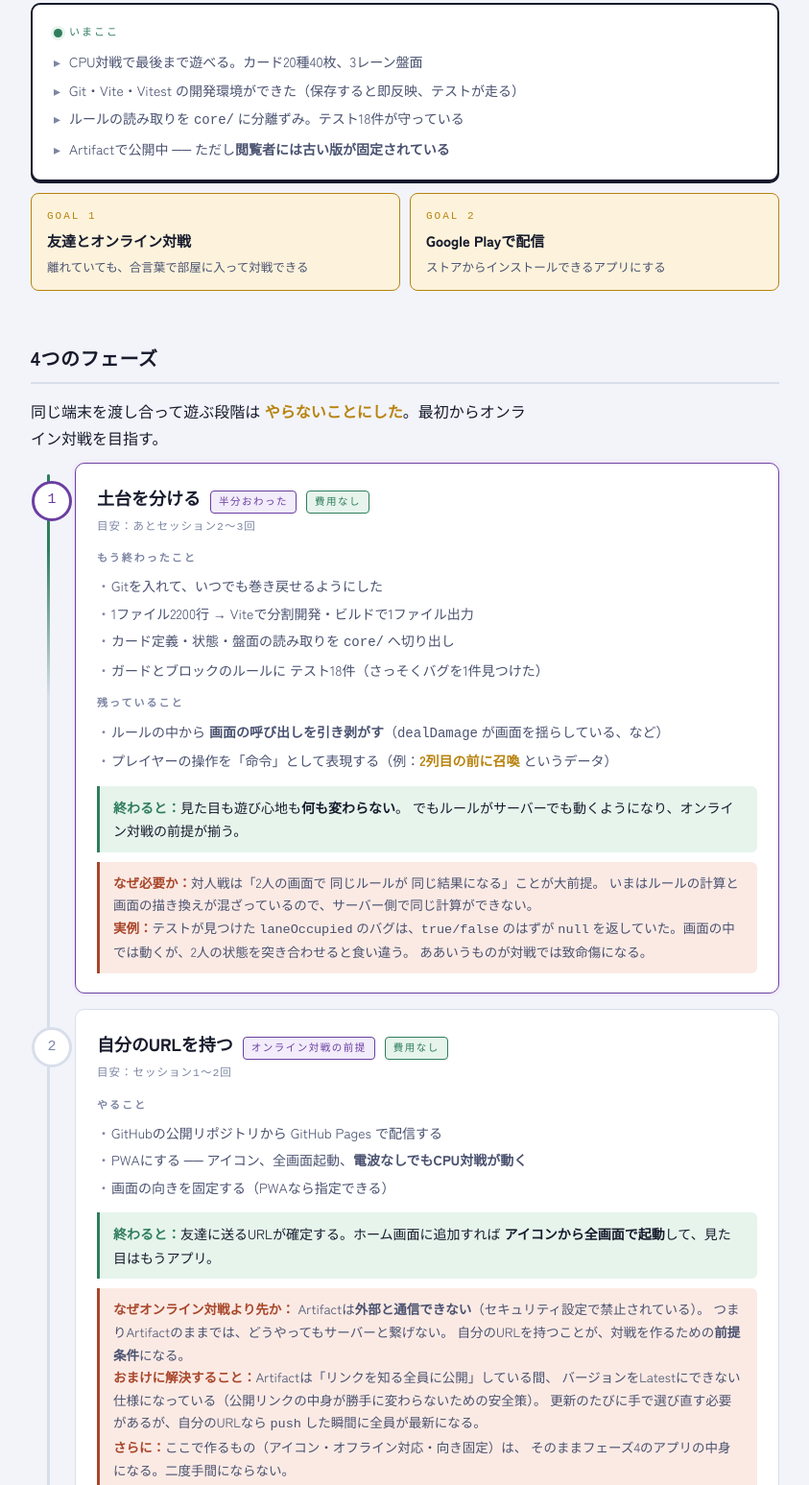
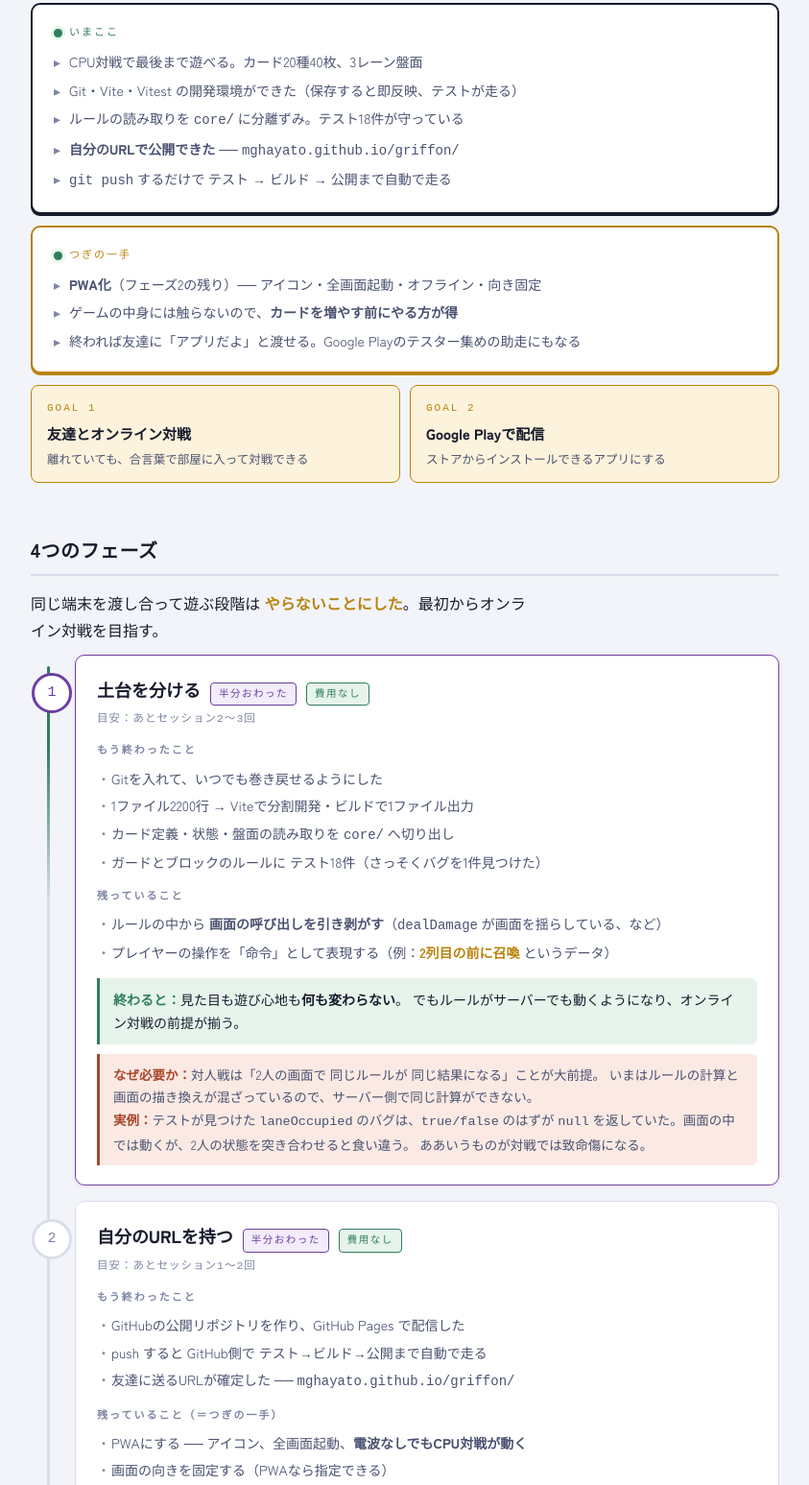
Before and after one commit to MGHayato/griffon, a website built with Vite: page roadmap.html in a window 1280 px wide. Shown: the part 299-1846 px from the top of the page at 96% size, without its empty margins (218-1061 px from the left). Built offline with nearby package versions, Linux system fonts and the light colour scheme; a web font is replaced by a local one.

Commit message:
changed roadmap

```diff
--- a/roadmap.html
+++ b/roadmap.html
@@ -340,7 +340,17 @@
       <li>CPU対戦で最後まで遊べる。カード20種40枚、3レーン盤面</li>
       <li>Git・Vite・Vitest の開発環境ができた（保存すると即反映、テストが走る）</li>
       <li>ルールの読み取りを <code>core/</code> に分離ずみ。テスト18件が守っている</li>
-      <li>Artifactで公開中 ── ただし<strong>閲覧者には古い版が固定されている</strong></li>
+      <li><strong>自分のURLで公開できた</strong> ── <code>mghayato.github.io/griffon/</code></li>
+      <li><code>git push</code> するだけで テスト → ビルド → 公開まで自動で走る</li>
+    </ul>
+  </div>
+
+  <div class="now" style="border-color:var(--accent); box-shadow:inset 0 0 0 2px var(--card), 0 2px 0 var(--accent);">
+    <div class="now-label" style="color:var(--accent)">つぎの一手</div>
+    <ul>
+      <li><strong>PWA化</strong>（フェーズ2の残り）── アイコン・全画面起動・オフライン・向き固定</li>
+      <li>ゲームの中身には触らないので、<strong>カードを増やす前にやる方が得</strong></li>
+      <li>終われば友達に「アプリだよ」と渡せる。Google Playのテスター集めの助走にもなる</li>
     </ul>
   </div>
 
@@ -403,14 +413,20 @@
     <div class="phase" data-n="2">
       <div class="phase-head">
         <h3>自分のURLを持つ</h3>
-        <span class="tag key">オンライン対戦の前提</span>
+        <span class="tag key">半分おわった</span>
         <span class="tag free">費用なし</span>
       </div>
-      <div class="effort">目安：セッション1〜2回</div>
+      <div class="effort">目安：あとセッション1〜2回</div>
 
-      <h4>やること</h4>
+      <h4>もう終わったこと</h4>
       <ul>
-        <li>GitHubの公開リポジトリから GitHub Pages で配信する</li>
+        <li>GitHubの公開リポジトリを作り、GitHub Pages で配信した</li>
+        <li>push すると GitHub側で テスト→ビルド→公開まで自動で走る</li>
+        <li>友達に送るURLが確定した ── <code>mghayato.github.io/griffon/</code></li>
+      </ul>
+
+      <h4>残っていること（＝つぎの一手）</h4>
+      <ul>
         <li>PWAにする ── アイコン、全画面起動、<strong>電波なしでもCPU対戦が動く</strong></li>
         <li>画面の向きを固定する（PWAなら指定できる）</li>
       </ul>
```
